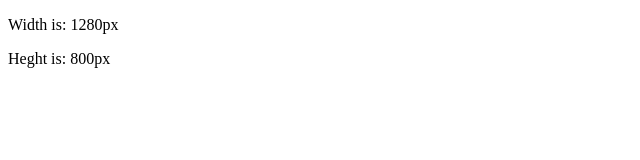
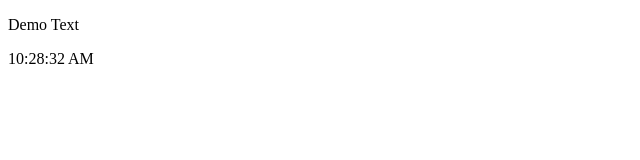
Before and after one commit to TanmayK-glitch/React, a React (Vite) app: page / in a window 1280 px wide. Shown: the top 160 px of the page, without its empty margins (0-640 px from the left). Built offline with nearby package versions, Linux system fonts and the light colour scheme.

Commit message:
built a digital clock using react

```diff
--- a/src/App.jsx
+++ b/src/App.jsx
@@ -5,14 +5,15 @@
 // import Projects from "./PracticeProjects";
 // import UpdateArrays from "./UpdateArrays";
 // import Demo from "./Demo";
-import ToDoApp from "./ToDoList";
-import UseEffect from "./useEffect()_Hook";
+import DigitalClock from "./DigitalClock";
+// import ToDoApp from "./ToDoList";
+// import UseEffect from "./useEffect()_Hook";
 
 function App() {
 
   return (
     <>
-      <UseEffect />
+      <DigitalClock />
     </>
   );
 }
--- /dev/null
+++ b/src/DigitalClock.jsx
@@ -0,0 +1,47 @@
+import React, { useState, useEffect } from "react";
+
+function DigitalClock() {
+
+    const [time, setTime] = useState(new Date());
+
+    useEffect(() => {
+        const interval = setInterval(() => {
+            setTime(new Date());
+        }, 1000);
+
+        return () => {
+            clearInterval(interval);
+        }
+    }, []);
+
+    function formatTime() {
+        let hours = time.getHours();
+        const minutes = time.getMinutes();
+        const seconds = time.getSeconds();
+        const meridiem = hours >= 12 ? "PM" : "AM";
+
+        hours = hours % 12 || 12;
+
+        return `${handleZeroes(hours)}:${handleZeroes(minutes)}:${handleZeroes(seconds)} ${meridiem}`
+    }
+
+    function handleZeroes(number) {
+        return (number < 10 ? "0" : "") + number;
+    }
+
+
+
+
+    return (
+        <>
+            <div>
+                <div>
+                    <p>Demo Text</p>
+                    <span>{formatTime()}</span>
+                </div>
+            </div>
+        </>
+    );
+}
+
+export default DigitalClock;
```
